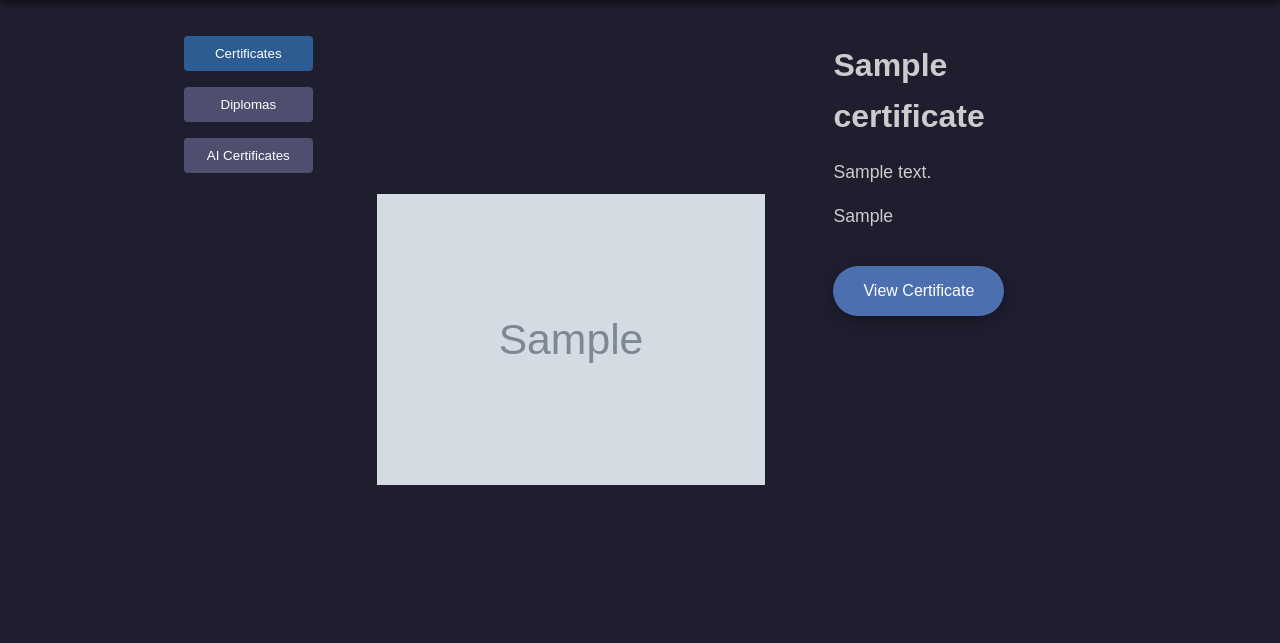
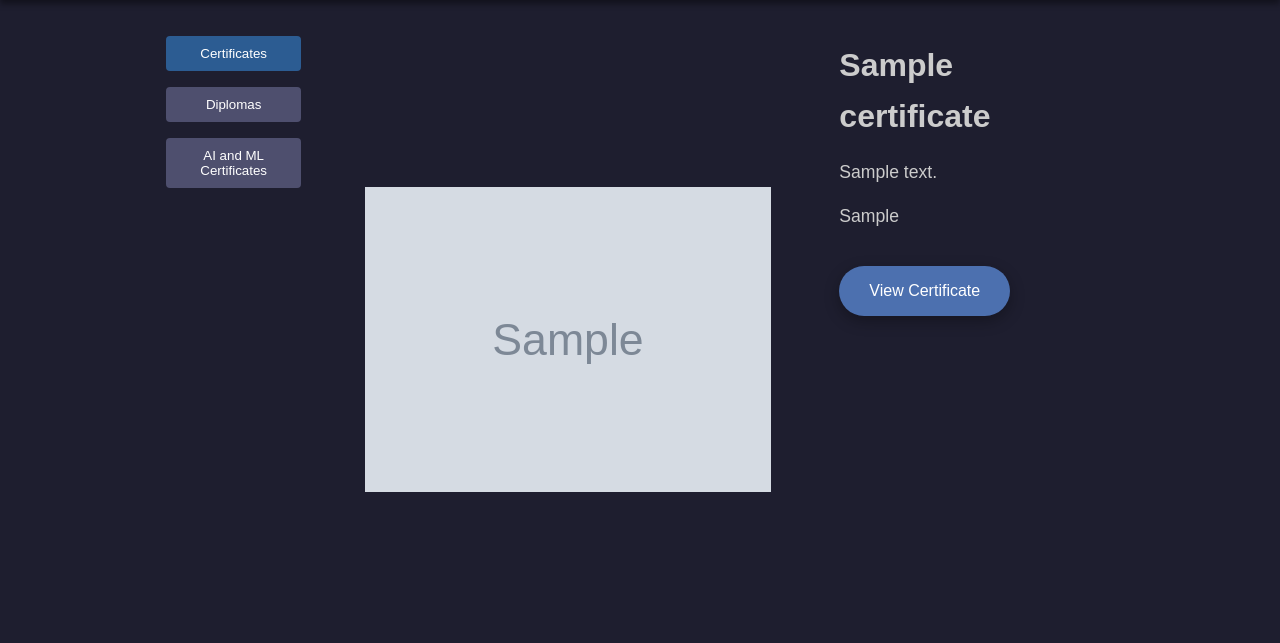
Before and after one commit to Aransok/Portfolio-website, a Django app: page /certificates in a window 1280 px wide. Shown: the part 61-704 px from the top of the page. Run offline with Django 5.2, Linux system fonts and the light colour scheme; tables that the repository leaves empty hold one stand-in row (values such as "Sample post"); grey boxes marked "Sample" are stand-in pictures.

Commit message:
Few more fixes now we left only to make the llm summarizer work

```diff
--- a/portfolio_website/templates/portfolio_website/certificates.html
+++ b/portfolio_website/templates/portfolio_website/certificates.html
@@ -12,7 +12,7 @@
                 class="category-button {% if category == current_category %}active{% endif %}"
                 onclick="location.href='{% url 'certificates' category %}'">
                 {% if category == 'ai_llms' %}
-                    AI Certificates
+                    AI and ML Certificates
                 {% else %}
                     {{ category|title }}
                 {% endif %}
--- a/portfolio_website/urls.py
+++ b/portfolio_website/urls.py
@@ -2,7 +2,6 @@
 from . import views
 from django.conf import settings
 from django.conf.urls.static import static
-from django.conf import settings
 
 urlpatterns = [
     path('', views.home, name='home'),
```
